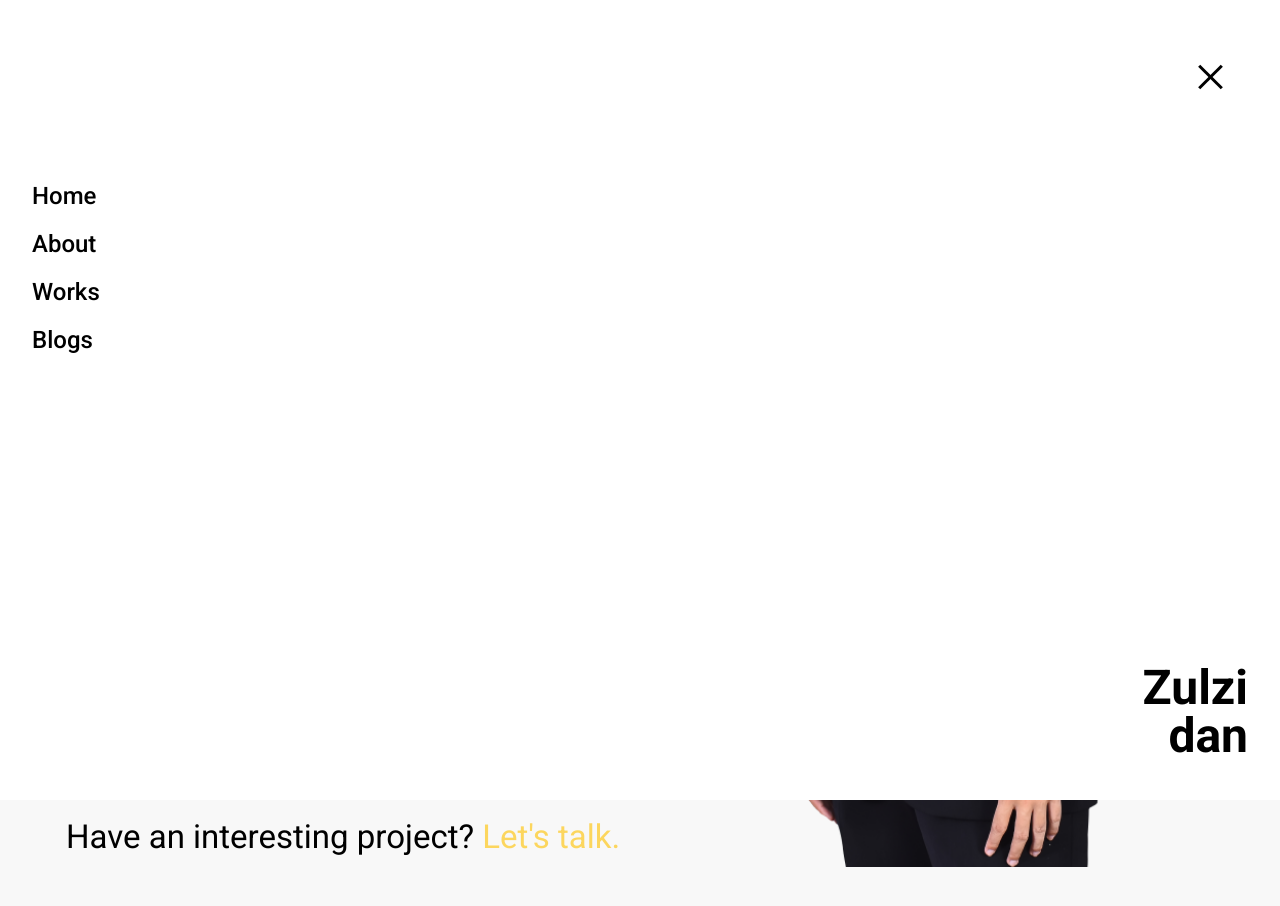
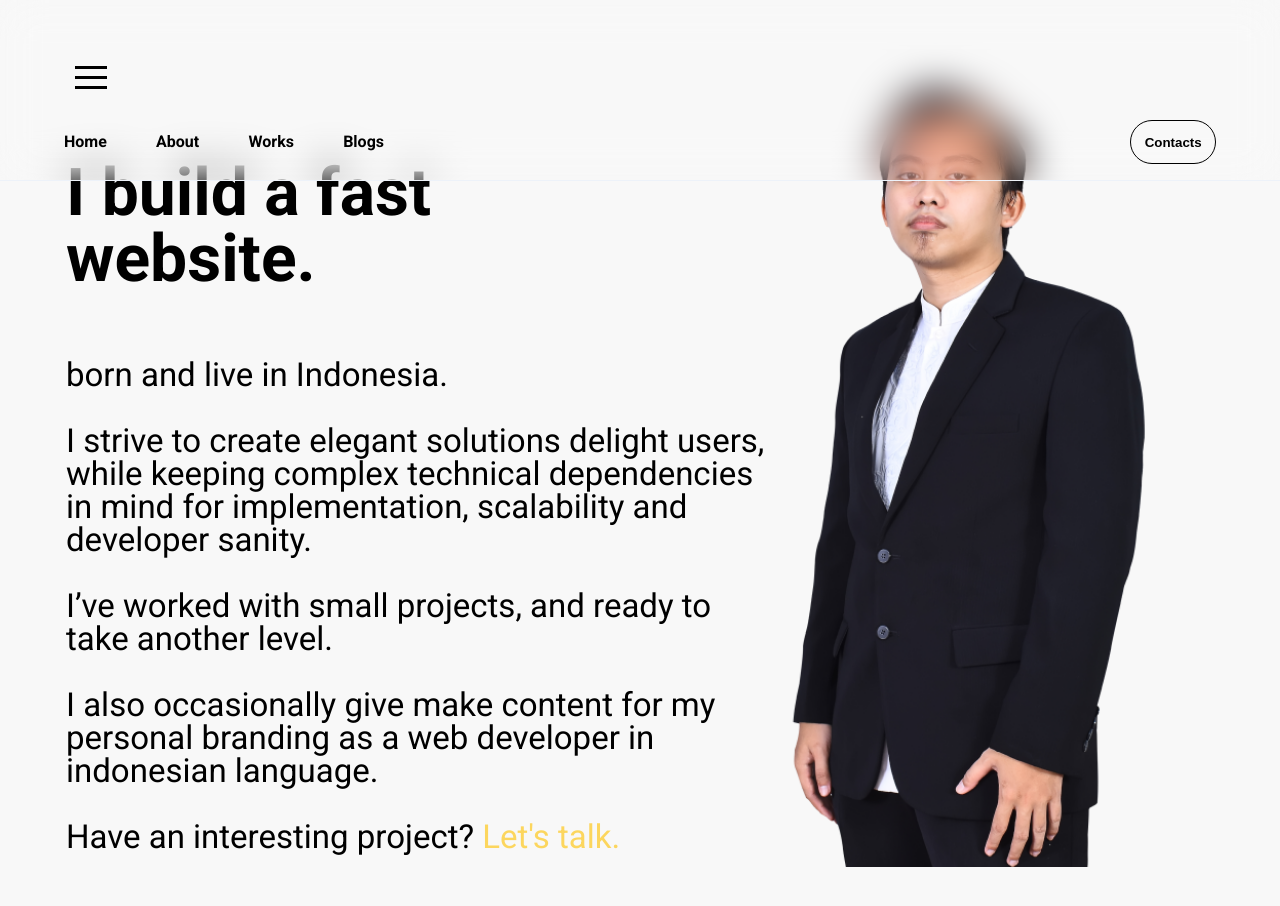
Before and after one commit to muhzulzidan/zulzidan, a Gatsby site: page /about in a window 1280 px wide. Built offline with nearby package versions, Linux system fonts and the light colour scheme; Gatsby itself is replaced by a stand-in of ours.

Commit message:
update icon

```diff
--- a/gatsby-config.js
+++ b/gatsby-config.js
@@ -1,6 +1,7 @@
 module.exports = {
   siteMetadata: {
     title: "zulzidan",
+    siteUrl: "https://zulzidan.com"
   },
   plugins: [
     "gatsby-plugin-sass",
--- a/src/components/header.jsx
+++ b/src/components/header.jsx
@@ -8,7 +8,7 @@ import Hamburger from 'hamburger-react'
 const Header = (childMenu) => {
 
     // make a state for the menu with false
-    const [isOpen, setIsOpen] = useState(true)
+    const [isOpen, setIsOpen] = useState(false)
 
 
     function toggleMenu() {
--- a/src/components/menu.jsx
+++ b/src/components/menu.jsx
@@ -8,7 +8,7 @@ class Menu extends React.Component {
     constructor(props) {
         super(props)
         this.state = {
-            open: true,
+            open: false,
         }
     }
 
```
Also changed, not shown: src/images/icon.png, src/images/logo.png (added).
